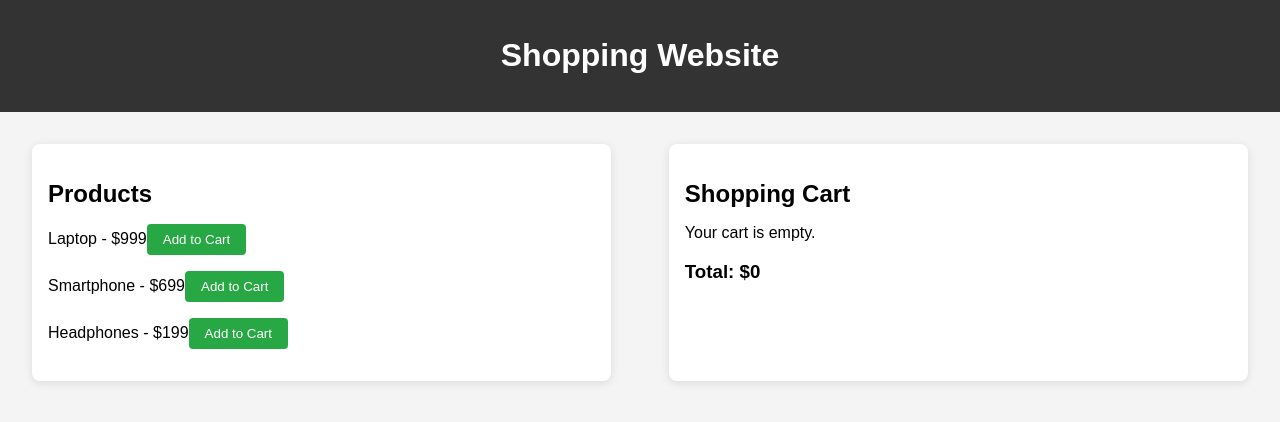
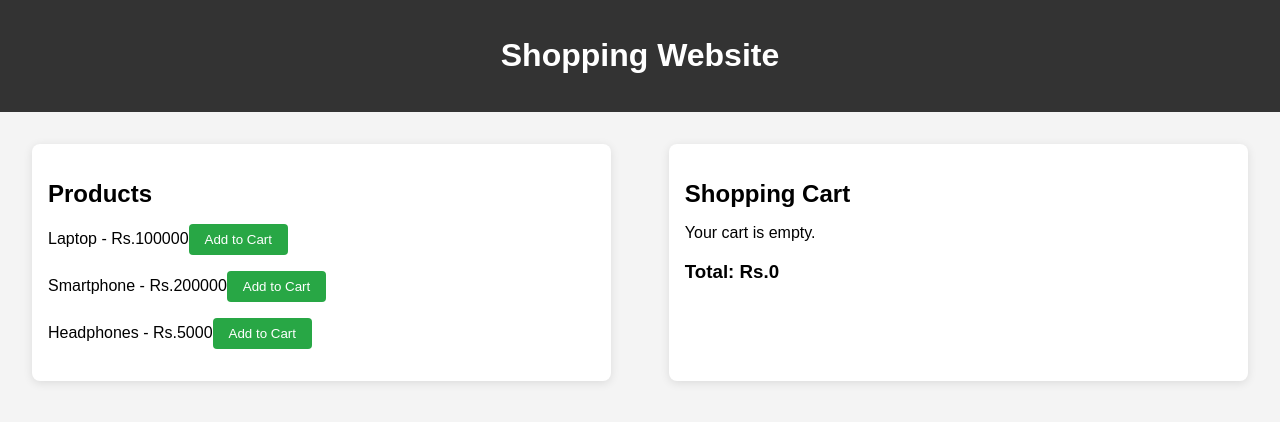
Before and after one commit to Godawela/shopping, a React (Create React App) app: page / in a window 1280 px wide. Shown: the top 422 px of the page. Built offline with nearby package versions, Linux system fonts and the light colour scheme.

Commit message:
format change

```diff
--- a/src/components/Cart.jsx
+++ b/src/components/Cart.jsx
@@ -12,13 +12,13 @@ const Cart = ({ cartItems, removeFromCart }) => {
         <ul>
           {cartItems.map(item => (
             <li key={item.id}>
-              {item.name} - ${item.price}
+              {item.name} - Rs.{item.price}
               <button onClick={() => removeFromCart(item)}>Remove</button>
             </li>
           ))}
         </ul>
       )}
-      <h3>Total: ${totalPrice}</h3>
+      <h3>Total: Rs.{totalPrice}</h3>
     </div>
   );
 };
--- a/src/components/ProductList.jsx
+++ b/src/components/ProductList.jsx
@@ -1,9 +1,9 @@
 import React from "react";
 
 const products = [
-  { id: 1, name: "Laptop", price: 999 },
-  { id: 2, name: "Smartphone", price: 699 },
-  { id: 3, name: "Headphones", price: 199 },
+  { id: 1, name: "Laptop", price: 100000 },
+  { id: 2, name: "Smartphone", price: 200000 },
+  { id: 3, name: "Headphones", price: 5000 },
 ];
 
 const ProductList = ({ addToCart }) => {
@@ -13,7 +13,7 @@ const ProductList = ({ addToCart }) => {
       <ul>
         {products.map(product => (
           <li key={product.id}>
-            {product.name} - ${product.price}
+            {product.name} - Rs.{product.price}
             <button onClick={() => addToCart(product)}>Add to Cart</button>
           </li>
         ))}
```
